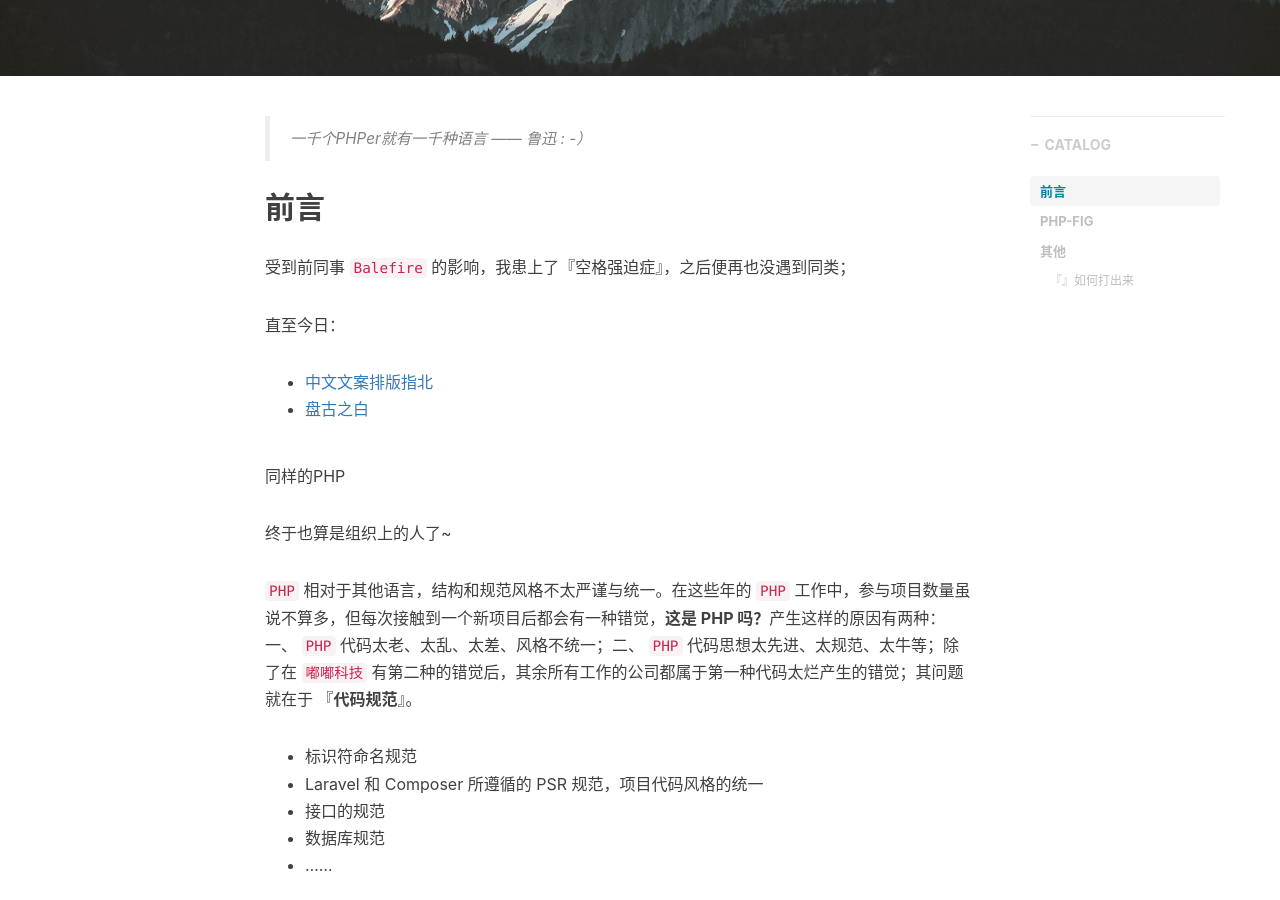
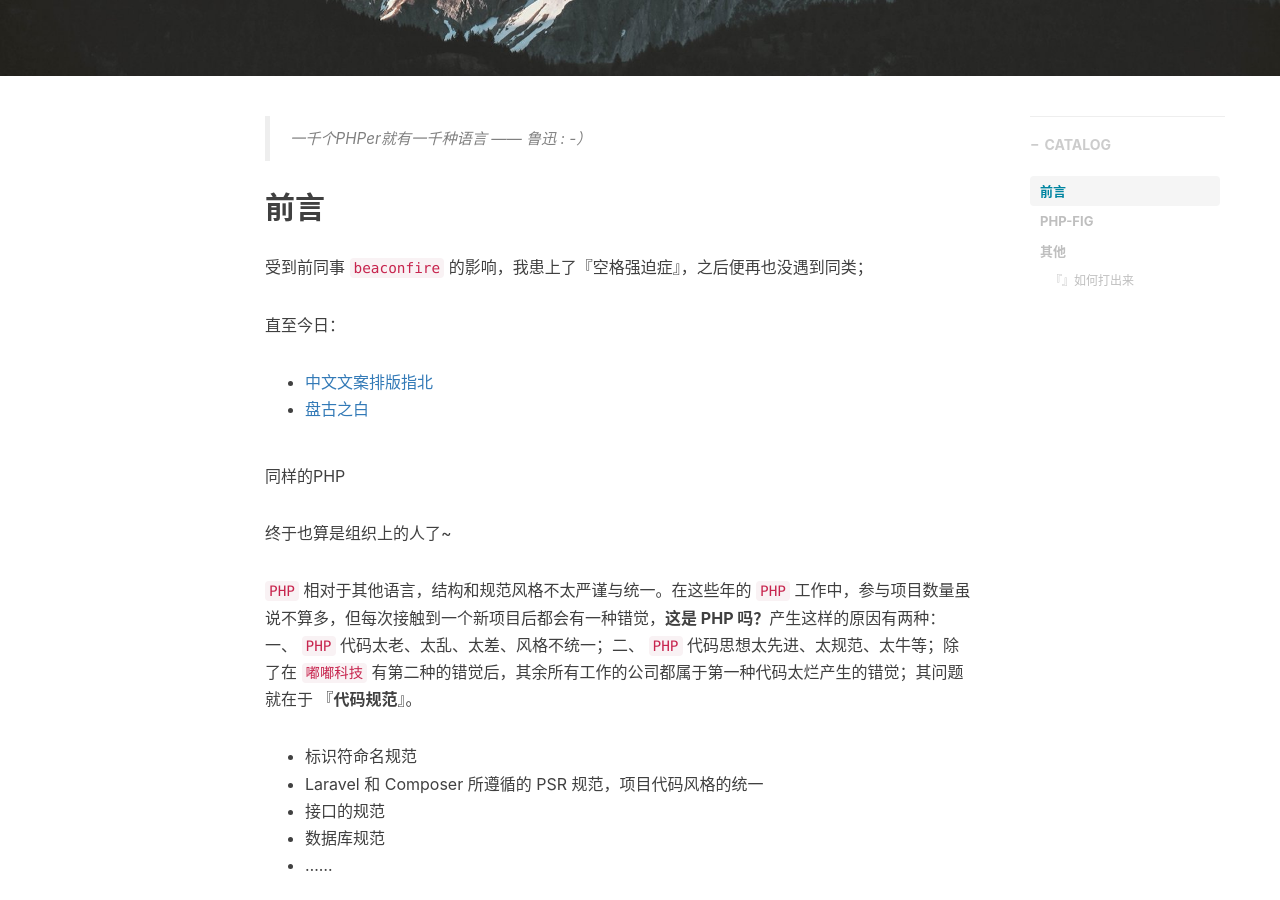
Before and after one commit to mengchenchen/mengchenchen.github.io, a Jekyll site: the page built from _posts/2018-09-13-有一个舒服叫规范.md, in a window 1280 px wide and 900 px high, scrolled down 447 px. Built offline with Jekyll 4.4.1, drawn with Linux system fonts in a browser that asks for light colours; nearby versions of some CDN libraries; our own code applies the rules of GitHub Pages for plain Markdown files; comment, search, counter and statistics services are not loaded.

Commit message:
no message

```diff
--- a/_posts/2018-09-13-有一个舒服叫规范.md
+++ b/_posts/2018-09-13-有一个舒服叫规范.md
@@ -9,7 +9,7 @@ tag: PHP
 
 ## 前言
 
-受到前同事 `Balefire` 的影响，我患上了『空格强迫症』，之后便再也没遇到同类；
+受到前同事 `beaconfire` 的影响，我患上了『空格强迫症』，之后便再也没遇到同类；
 
 直至今日：
 
```
Also changed, not shown: _posts/2018-12-13-PHPStorm 使用笔记.md (+1 -1 lines).
